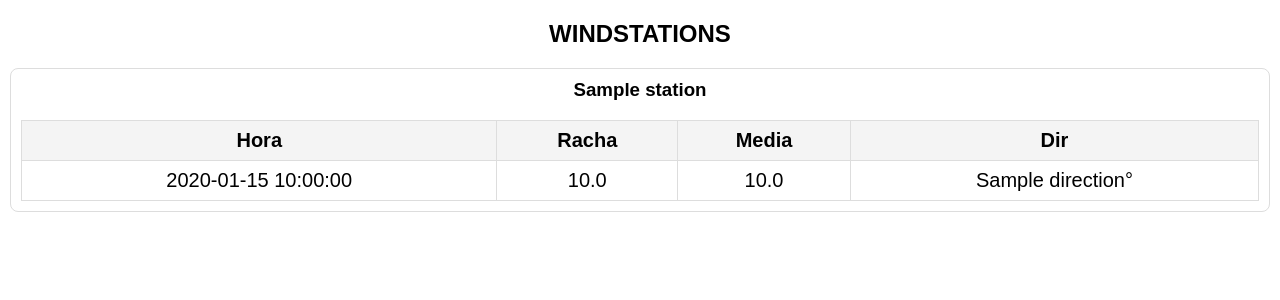
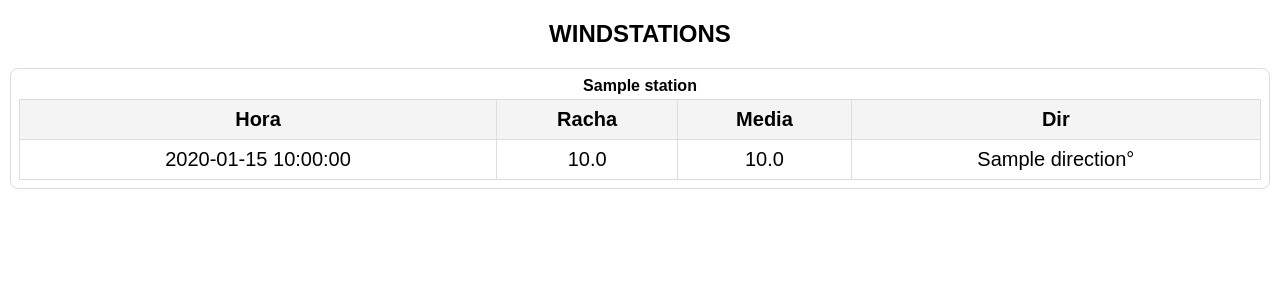
Before and after one commit to AAyani69/Windstations, a Flask app: template templates/index.html in a window 1280 px wide. Shown: the top 300 px of the page. Run offline with Flask 3, Linux system fonts and the light colour scheme; the template is opened without the code that fills it: most values are stand-ins (such as "Sample title", 1, 10 or a date in 2020).

Commit message:
Update index.html

```diff
--- a/templates/index.html
+++ b/templates/index.html
@@ -20,20 +20,25 @@
         .stations-grid {
             display: grid;
             grid-template-columns: repeat(auto-fit, minmax(380px, 1fr));
-            gap: 24px;
+            gap: 12px;
         }
 
         .station {
             border: 1px solid #ddd;
             border-radius: 8px;
-            padding: 10px;
+            padding: 8px;
             background: white;
         }
+
 
         h3 {
             text-align: center;
             margin-top: 0;
+            margin-bottom: 4px;
+            padding: 0;
+            font-size: 16px;
         }
+
 
         table {
             border-collapse: collapse;
```
